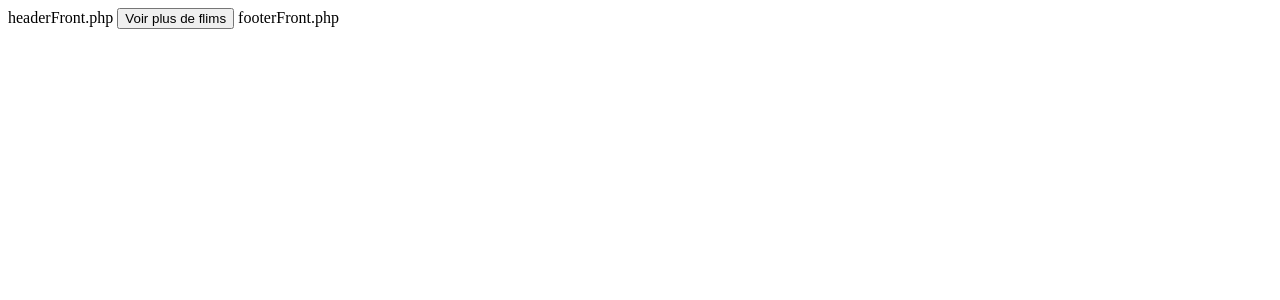
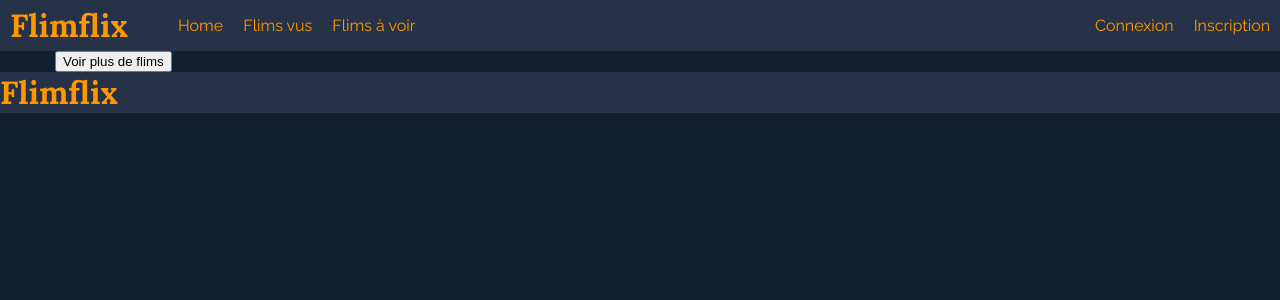
Before and after one commit to Jorelh/TP_FORMATION, a PHP site: page / in a window 1280 px wide. Shown: the top 300 px of the page. Run offline with PHP 8.4, Linux system fonts and the light colour scheme; data that the repository does not hold is empty.

Commit message:
basic style - home page
ajout des films dans l’index, liens vers details.php, etc….

```diff
--- a/inc/footerFront.php
+++ b/inc/footerFront.php
@@ -1 +1,11 @@
-footerFront.php
+<?php // footerFront.php
+
+
+?>
+
+<footer>
+  <h1>Flimflix</h1>
+</footer>
+
+</body>
+</html>
--- a/inc/headerFront.php
+++ b/inc/headerFront.php
@@ -1 +1,36 @@
-headerFront.php
+<?php // headerFront.php
+
+?>
+<!DOCTYPE html>
+<html>
+  <head>
+    <meta charset="utf-8">
+    <link rel="stylesheet" href="style/style.css" media="screen">
+    <link href='https://fonts.googleapis.com/css?family=Raleway:400,700|Lora:700,400' rel='stylesheet' type='text/css'>
+    <title>Flimflix</title>
+  </head>
+  <body>
+
+    <header>
+      <h1>Flimflix</h1>
+
+      <ul>
+        <li><a href="index.php">Home</a></li>
+        <li><a href="#">Flims vus</a></li>
+        <li><a href="#">Flims à voir</a></li>
+      </ul>
+
+      <ul class="navsearch">
+        <li>Recherche
+        <ul>
+          <li><a href="#">Titre</a></li>
+          <li><a href="#">Réalisateur</a></li>
+          <li><a href="#">Acteurs</a></li>
+        </ul></li>
+      </ul>
+
+      <ul class="navright">
+        <li><a href="#">Connexion</a></li>
+        <li><a href="#">Inscription</a></li>
+      </ul>
+    </header>
--- a/index.php
+++ b/index.php
@@ -1,19 +1,31 @@
 <?php // index.php
+
 include 'inc/db.php';
 include 'inc/query.php';
 include 'inc/headerFront.php';
 
+$movies = randomMovies();
+?>
 
-$movies = randomMovies();
+<section class="wrapper">
+
+<?php
 
 foreach ($movies as $movie) {
-  echo '<div class="thumbnail"<img src="posters/'.$movie['id'].'.jpg" alt="#" /></div>';
+  echo '<a href="details.php?id='.$movie['id'].'&title='.$movie['slug'].'" alt="#">';
+  echo '<div class="thumbnail">';
+  echo '<img height="310" width="220" src="posters/'.$movie['id'].'.jpg" alt="#" />';
+  echo '<p>'.$movie['title'].'</p>';
+  echo '</div>';
+  echo '</a>';
 }
 
 ?>
 
+<button type="button" name="button">Voir plus de flims</button>
 
-<button type="button" name="button">Voir plus de flims</button>
+</section>
+
 
 <?php
 include 'inc/footerFront.php';
--- a/style/style.css
+++ b/style/style.css
@@ -1,4 +1,93 @@
 body{
   box-sizing: border-box;
   margin: 0 auto;
+  background: #10202F;
 }
+
+h1, h2, h3, h4{
+  color: #FF9800;
+  font-family: 'Lora', serif;
+  margin: 0;
+}
+
+p{
+  color: #FF9800;
+  font-family: 'Raleway', sans-serif;
+}
+
+a{
+  text-decoration: none;
+  color: #FF9800;
+
+  transition: .3s;
+}
+
+a:hover{
+  color: white;
+}
+
+ul{
+  display: inline-table;
+  font-family: 'Raleway', sans-serif;
+}
+
+li{
+  display: table-cell;
+  list-style-type: none;
+  font-family: 'Raleway', sans-serif;
+  padding-left: 10px;
+  padding-right: 10px;
+}
+
+
+/* Header + Menu */
+
+header{
+  background: #263248;
+}
+
+header h1{
+  float: left;
+  margin-left: 10px;
+  margin-top: 5px;
+}
+
+.navright{
+  float: right;
+}
+
+.navsearch{
+  visibility: hidden;
+}
+
+/* Main page */
+
+.wrapper{
+  margin: 0 auto;
+  width: 1170px;
+}
+
+.thumbnail{
+  background: #263248;
+  display: inline-block;
+  padding: 1em;
+  margin: 20px;
+  max-width: 240px;
+
+  transition: .3s;
+}
+
+.thumbnail:hover{
+  background: #7E8AA2;
+}
+
+.thumbnail p{
+  text-align: center;
+}
+
+
+/* Footer */
+
+footer{
+  background: #263248;
+}
```
